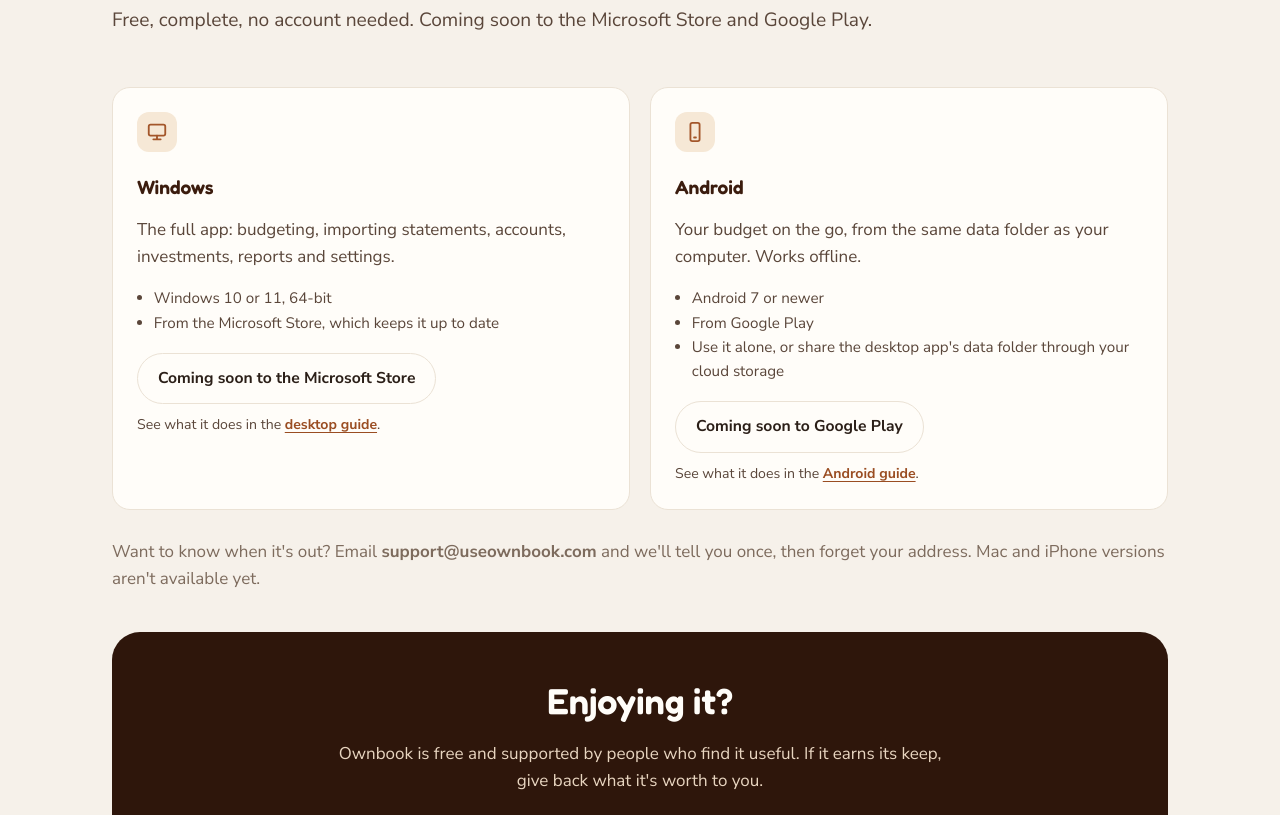
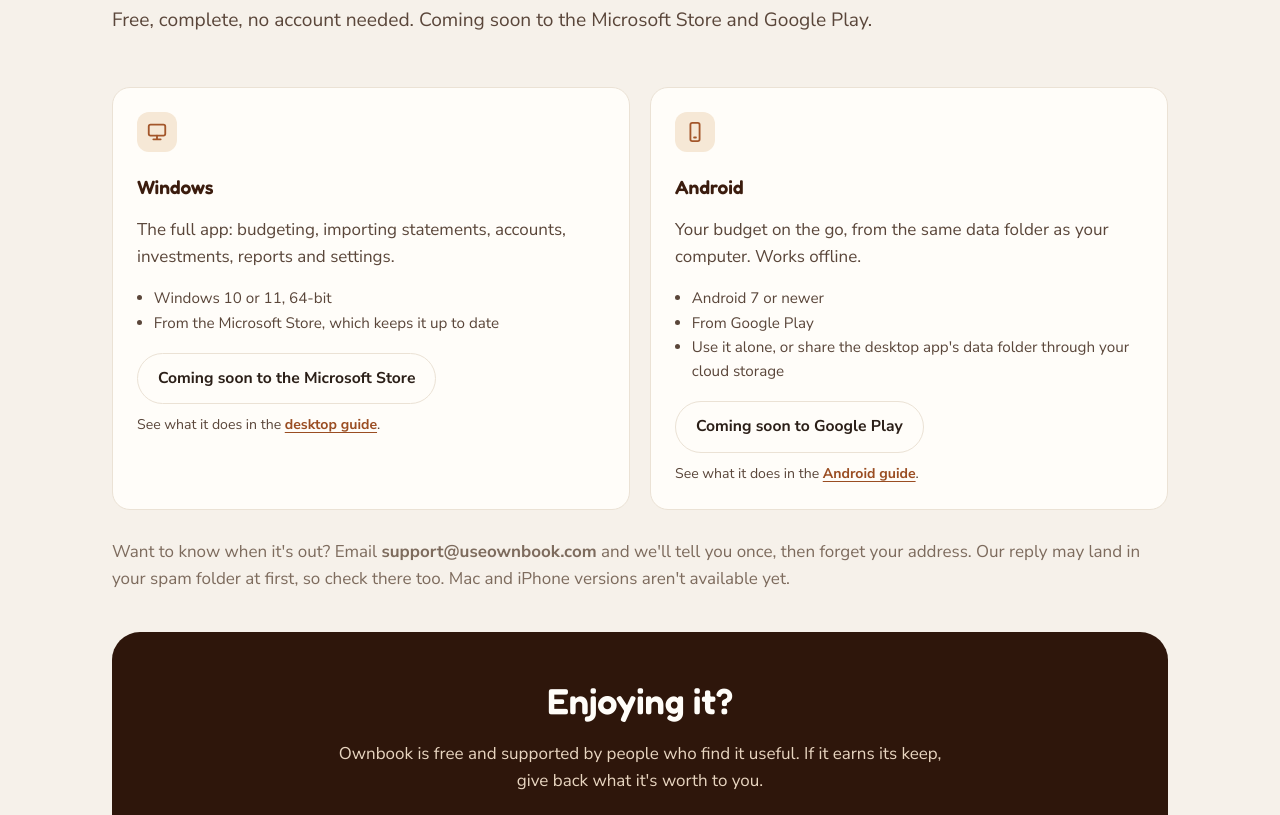
Before and after one commit to truewt88/ownbook-site, a plain HTML site: page download.html in a window 1280 px wide. Shown: the part 247-1062 px from the top of the page. Drawn offline with Linux system fonts and the light colour scheme.

Commit message:
Download: check the spam folder

```diff
--- a/download.html
+++ b/download.html
@@ -69,7 +69,7 @@
           <p class="muted" style="font-size:.88rem">See what it does in the <a href="guide-android.html">Android guide</a>.</p>
         </div>
       </div>
-      <p class="muted" id="notify" style="margin-top:28px">Want to know when it's out? Email <b>support@useownbook.com</b> and we'll tell you once, then forget your address. Mac and iPhone versions aren't available yet.</p>
+      <p class="muted" id="notify" style="margin-top:28px">Want to know when it's out? Email <b>support@useownbook.com</b> and we'll tell you once, then forget your address. Our reply may land in your spam folder at first, so check there too. Mac and iPhone versions aren't available yet.</p>
       <div class="cta" style="margin-top:40px">
         <h2>Enjoying it?</h2>
         <p>Ownbook is free and supported by people who find it useful. If it earns its keep, give back what it's worth to you.</p>
```
Also changed, not shown: 1 other file.
